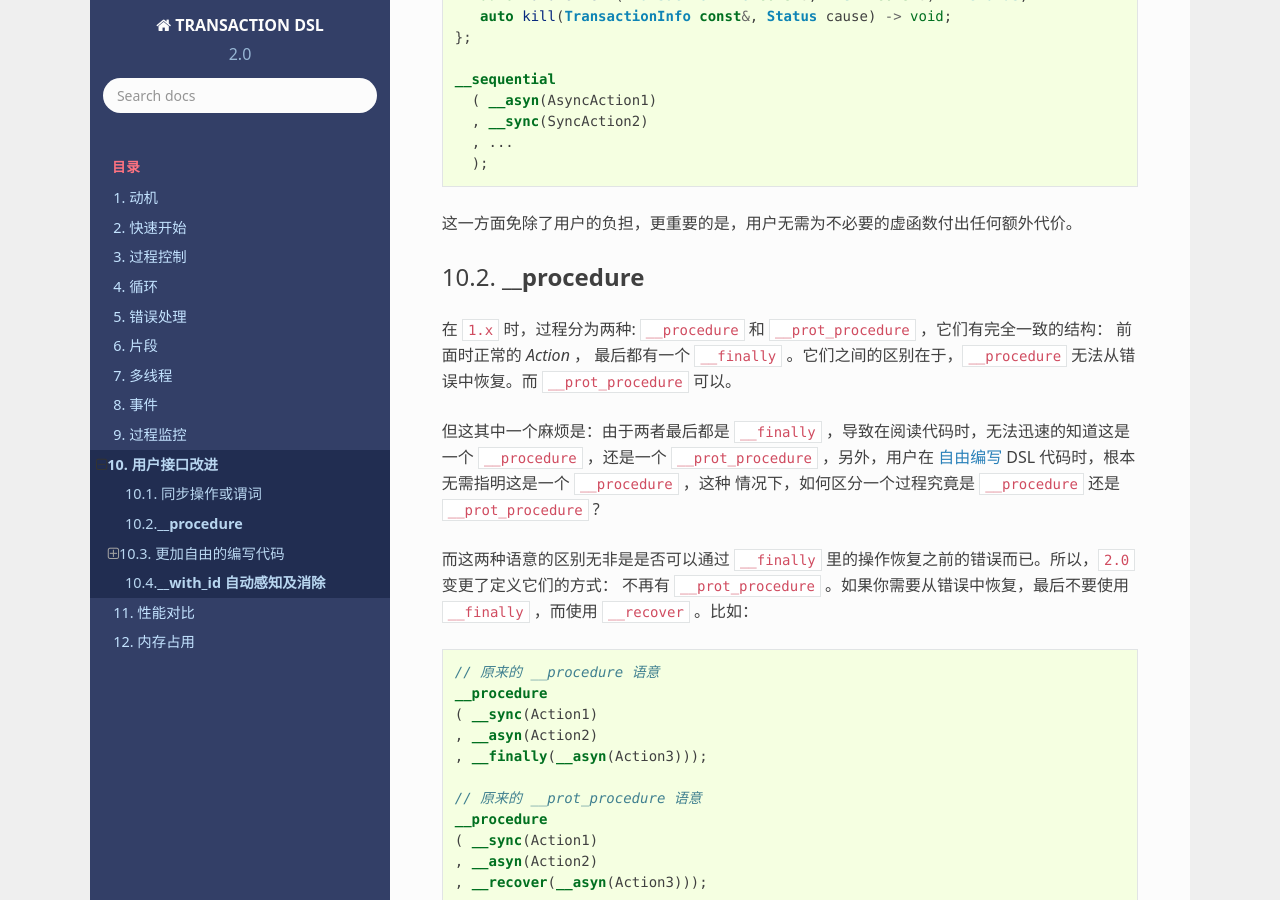
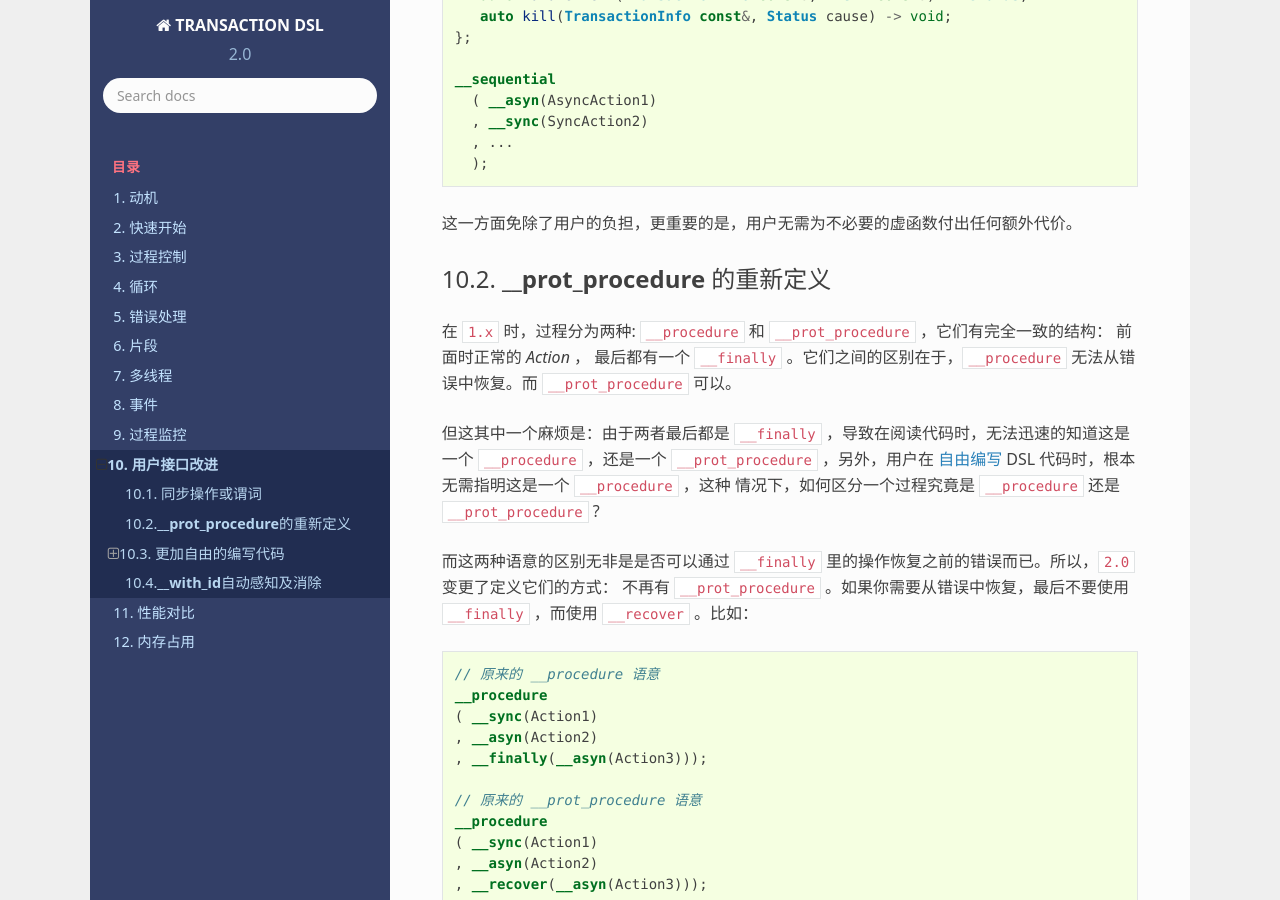
Before and after one commit to godsme/trans-dsl-2, a Sphinx documentation site: the page built from doc/source/user-friendly.rst, in a window 1280 px wide and 900 px high, scrolled down 990 px. Built offline with Sphinx 7.4.7 and the Read the Docs theme 2.0.0, drawn with Linux system fonts in a browser that asks for light colours; formulas are drawn with MathJax 3; some of the changed text lies outside the part shown.

```diff
--- a/doc/source/multi-thread.rst
+++ b/doc/source/multi-thread.rst
@@ -42,7 +42,7 @@
    :scale: 50%
 
 
-**fork**
+**__fork**
 -------------
 
 上图已经揭示了问题的本质：新加入的 `Action7` 已经脱离了本来的控制序列，独自形成了另外一条控制序列。如果我们将一条控制序列看作一个线程，
@@ -107,7 +107,7 @@
 所以，在 `Transaction DSL` 里，其准确的名字是操作线程 (Action Thread)。
 
 
-**join**
+**__join**
 --------------------
 
 
--- a/doc/source/user-friendly.rst
+++ b/doc/source/user-friendly.rst
@@ -55,8 +55,8 @@
 
 这一方面免除了用户的负担，更重要的是，用户无需为不必要的虚函数付出任何额外代价。
 
-**__procedure**
------------------------------
+**__prot_procedure** 的重新定义
+---------------------------------------------------
 
 在 ``1.x`` 时，过程分为两种: ``__procedure`` 和 ``__prot_procedure`` ，它们有完全一致的结构： 前面时正常的 `Action` ，
 最后都有一个 ``__finally`` 。它们之间的区别在于，``__procedure`` 无法从错误中恢复。而 ``__prot_procedure`` 可以。
@@ -363,7 +363,7 @@
    , __while(__is_failed));
 
 
-**__with_id 自动感知及消除**
+**__with_id** 自动感知及消除
 ---------------------------
 
 参见 :ref:`register_of_observer`
```
